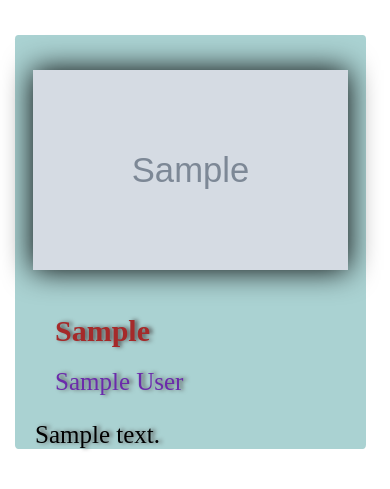
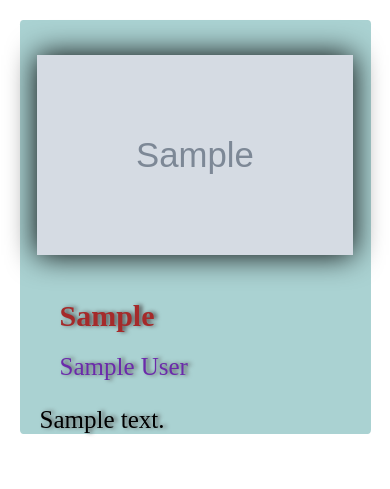
Before and after one commit to Vinchester/ORION, a PHP site: page / in a window 390 px wide. Shown: the part 80-569 px from the top of the page. Run offline with PHP 8.4, Linux system fonts and the light colour scheme; tables that the repository leaves empty or names only in its code hold one stand-in row (values such as "Sample post"); grey boxes marked "Sample" are stand-in pictures.

Commit message:
Add files via upload

```diff
--- a/databse.php
+++ b/databse.php
@@ -1,6 +1,6 @@
 <?php
     try{
-        $pdo = new PDO("mysql:host=sql8.freemysqlhosting.net;dbname=sql8513259","sql8513259","kqAFkszDdc");
+        $pdo = new PDO("mysql:host=localhost;dbname=orionposts","root");
         $output = "Database connected";
         $headline = htmlspecialchars($_POST['headlineEn']);
         $imgurl = htmlspecialchars($_POST['imgurl']);
@@ -9,7 +9,7 @@
         // echo (($headline), ($posttext), ($author), ($imgurl));
         $sql = 'insert into `posts` set `headlineEn` = "' . $headline . '", `posttextEn`="' . $posttext . '", `img` = "' . $imgurl . '", `author` = "' . $author . '";';
         $rows = $pdo->exec($sql);
-        header('Location:testmakeposts.php');
+        header('Location:index.php');
         exit();
         // $sql = 'insert into `posts` ("headlineEn","posttextEn","img","author") values (:headlineEn,:posttextEn,:imgurl,:author);';
         // $rows = $pdo->prepare($sql);
--- a/index.php
+++ b/index.php
@@ -63,6 +63,9 @@
             </tr>
         </table>
     </div>
+    <div id="artforphone">
+        <div id="cardz"></div>
+    </div>
     <div id="articles">
         <div id="card001"></div>
         <div id="cards"></div>
@@ -75,9 +78,14 @@
         var author = <?php echo '["' . (implode('" , "', $authorarray)) . '"]'?>.reverse();
         var i = 0;
         var y = 0;
+        // document.body.onload = ;
         while(i < idarray.length){
-            document.body.onload = addElement();
+            addElement();
             function addElement(){
+                if (window.innerWidth < 600) {
+                    addElementOnPhone();
+                    i++;
+                }else{
                     if((idarray[i] % 2) !== 0 && y !== 2){
                     makecard02();
                     i++;
@@ -93,19 +101,40 @@
                     // }
                 }
             }
+        }
+        function addElementOnPhone(){
+            let card = document.createElement("div");
+            card.classList.add("cardforphone");
+            card.setAttribute("id",idarray[i]);
+            card.setAttribute("onclick","getName(this.id)");
+            let card0textdiv = document.createElement("div");//text div creation
+            card0textdiv.classList.add("arttext");//text div class added
+            card0textdiv.innerHTML = '<p class="articlepretext">' + posttextEn[i] + '</p>';//Post text added
+            let headlinetext = document.createElement("p");//haedline created
+            headlinetext.classList.add("articlepretext");//headline class added
+            headlinetext.innerHTML = '<p class="articleheadline">' + headlineEn[i] + '<br><p class="author">'+ author[i] + '</p>' +'</p>';//
+            let cardselem = document.getElementById("cardz");
+            let imgurlarray = document.createElement("div");
+            imgurlarray.classList.add("img02");
+            imgurlarray.innerHTML = '<img loading="lazy" src="' + imgurl[i] + '">';
+            cardselem.insertBefore(card, cardselem.firstChild);
+            card.insertBefore(card0textdiv, card.firstChild);//headline inserting
+            card0textdiv.insertBefore(headlinetext, card0textdiv.firstChild);//Article text inserting
+            card.insertBefore(imgurlarray, card.firstChild);
+        }
         function makecard02(){
-            var card02 = document.createElement("div");
+            let card02 = document.createElement("div");
             card02.classList.add("card02");
             card02.setAttribute("id",idarray[i]);
             card02.setAttribute("onclick","getName(this.id)");
             var card02textdiv = document.createElement("div");//text div creation
             card02textdiv.classList.add("arttext");//text div class added
             card02textdiv.innerHTML = '<p class="articlepretext">' + posttextEn[i] + '</p>';//Post text added
-            var headlinetext = document.createElement("p");//haedline created
+            let headlinetext = document.createElement("p");//haedline created
             headlinetext.classList.add("articlepretext");//headline class added
             headlinetext.innerHTML = '<p class="articleheadline">' + headlineEn[i] + '<br><p class="author">'+ author[i] + '</p>' +'</p>';//
-            var cardselem = document.getElementById("cards");
-            var imgurlarray = document.createElement("div");
+            let cardselem = document.getElementById("cards");
+            let imgurlarray = document.createElement("div");
             imgurlarray.classList.add("img02");
             imgurlarray.innerHTML = '<img loading="lazy" src="' + imgurl[i] + '">';
             cardselem.insertBefore(card02, cardselem.firstChild);
@@ -114,18 +143,18 @@
             card02.insertBefore(imgurlarray, card02.firstChild);
         }
         function makecard01(){
-            var card01 = document.createElement("div");
+            let card01 = document.createElement("div");
             card01.classList.add("card01");
             card01.setAttribute("id",idarray[i]);
             card01.setAttribute("onclick","getName(this.id)");
-            var card01textdiv = document.createElement("div");//text div creation
+            let card01textdiv = document.createElement("div");//text div creation
             card01textdiv.classList.add("arttext");//text div class added
             card01textdiv.innerHTML = '<p class="articlepretext">' + posttextEn[i] + '</p>';//Post text added
-            var headlinetext = document.createElement("p");//haedline created
+            let headlinetext = document.createElement("p");//haedline created
             headlinetext.classList.add("articlepretext");//headline class added
             headlinetext.innerHTML = '<p class="articleheadline">' + headlineEn[i] + '<br><p class="author">'+ author[i] + '</p>' +'</p>';//
-            var articleselem = document.getElementById("card001");
-            var imgurlarray = document.createElement("div");
+            let articleselem = document.getElementById("card001");
+            let imgurlarray = document.createElement("div");
             imgurlarray.classList.add("img02");
             imgurlarray.innerHTML = '<img loading="lazy" src="' + imgurl[i] + '">';
             articleselem.insertBefore(card01, articleselem.firstChild);
--- a/style.css
+++ b/style.css
@@ -197,6 +197,25 @@ form textarea{
     margin-bottom: 10px;
     background-color: #aad2d2;
 }
+#cardz{
+    margin: 0;
+        width: 100%;
+        display: inline-grid;
+}
+.cardforphone{
+    margin: 0 auto;
+    margin-top:20px;
+    width: 90vw;
+    height: inherit;
+    background-color: #aad2d2;
+    border-radius: 1%;
+    position: relative;
+    display: block;
+}
+.cardforphone:hover{
+    transition: 0.3s background-color;
+    background-color: rgb(65, 151, 232);
+}
 @media only screen and (max-width:600px){
     .fullhead{
         margin: 0 auto;
```
Also changed, not shown: jsoncreate.php (added, +9 -0 lines), baseinsert.php (line endings or trailing spaces), demo_db_connection.js (line endings or trailing spaces), fullpost.php (line endings or trailing spaces), header.js (line endings or trailing spaces), header.php (line endings or trailing spaces), jikko.js (line endings or trailing spaces), js/onstart.js (line endings or trailing spaces), js/script.js (line endings or trailing spaces). Lines whose indentation alone changed are shown as unchanged.
